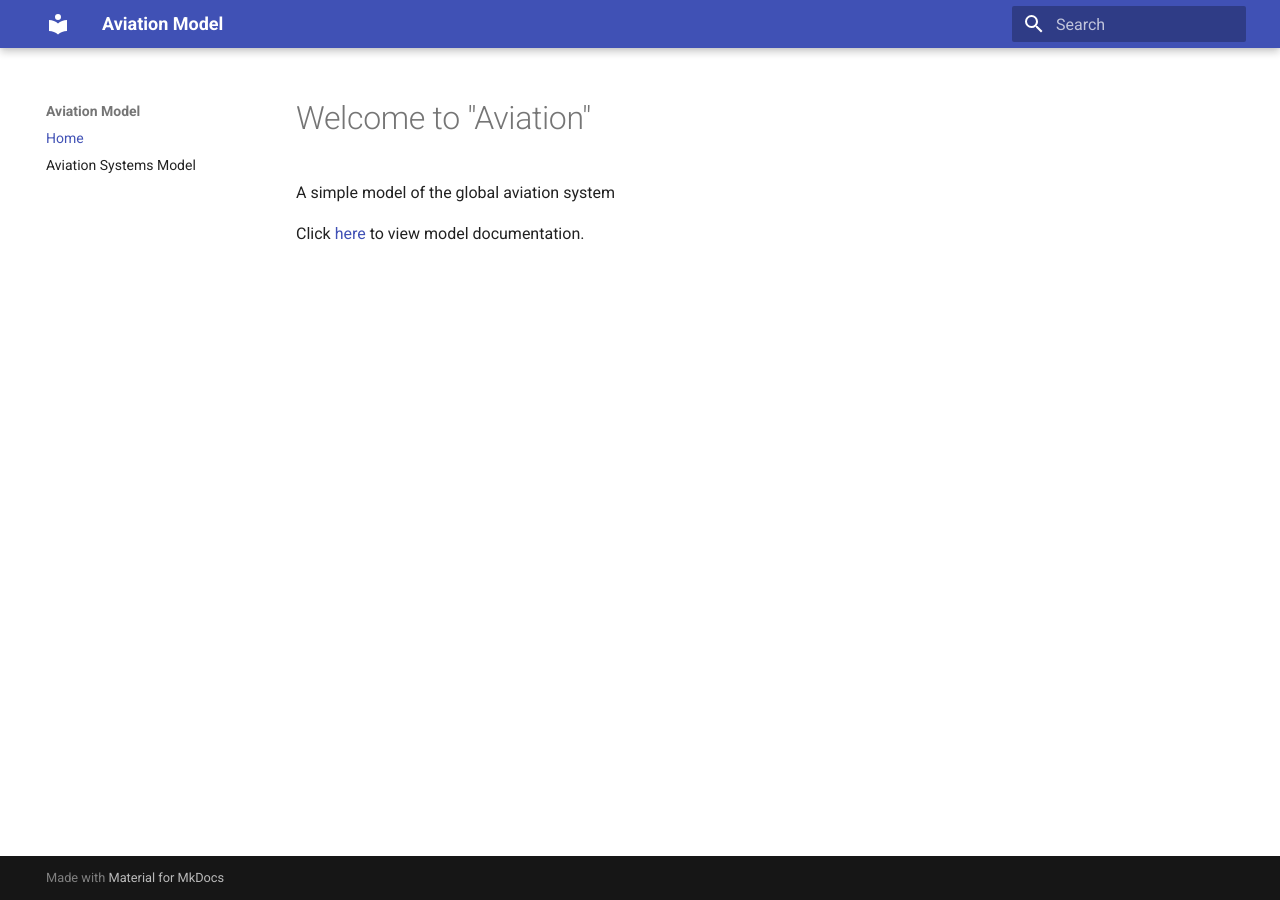
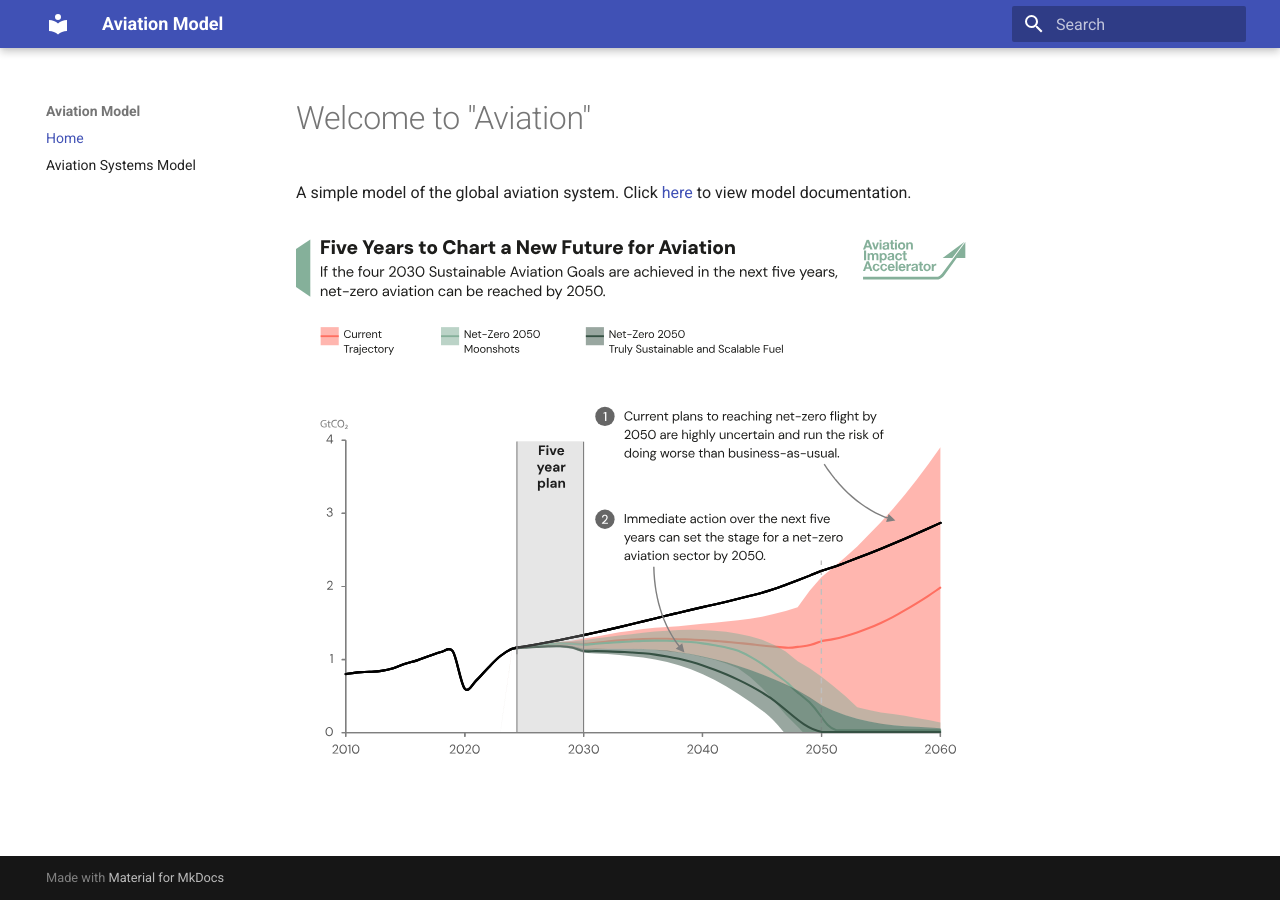
Before and after one commit to jrs201cam/aviation_model, an MkDocs documentation site: the page built from docs/index.md, in a window 1280 px wide. Built offline with MkDocs 1.6.1 and Material for MkDocs 9.7.7, drawn with Linux system fonts in a browser that asks for light colours.

Commit message:
adding image to the home page

```diff
--- a/aviation.py
+++ b/aviation.py
@@ -1,6 +1,6 @@
 #inputs
 days_per_year = 365.0
-passenger_per_year = 4.46E9
+passengers_per_year = 4.46E9
 flights_per_day = 2.0
 seats = 150.0
 
@@ -8,5 +8,6 @@ seats = 150.0
 passengers_per_day =  passengers_per_year/days_per_year
 aircraft_per_day = passengers_per_day/(seats*flights_per_day)
 
+#print output
 print(f"{passengers_per_day=:.2e}")
 print(f"{aircraft_per_day=:.2e}")
--- a/docs/index.md
+++ b/docs/index.md
@@ -1,5 +1,5 @@
 # Welcome to "Aviation"
 
-A simple model of the global aviation system
+A simple model of the global aviation system. Click [here](./aviation.md) to view model documentation.
 
-Click [here](./aviation.md) to view model documentation.
+![Report](./assets/report.svg)
```
Also changed, not shown: docs/assets/report.svg (added).
